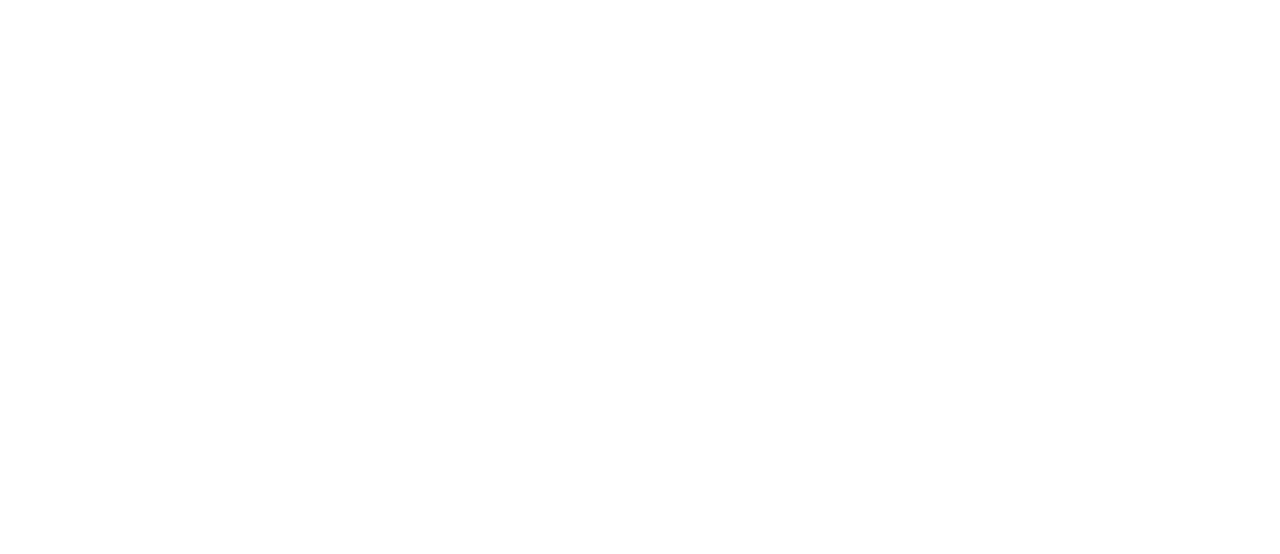
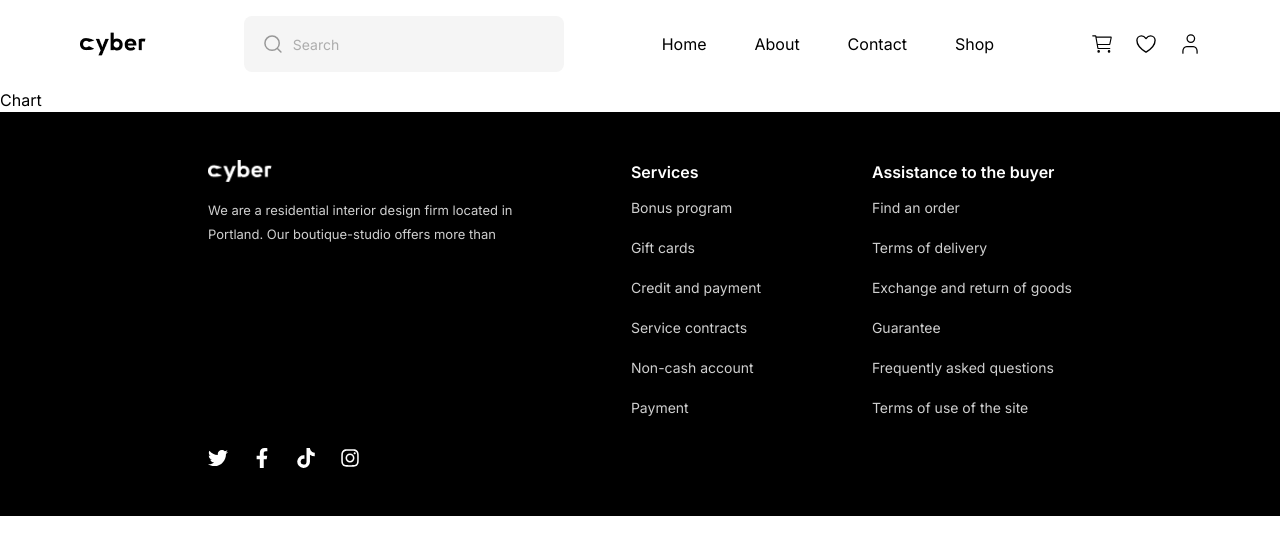
Before and after one commit to Ellham-dev/estore-react, a React (Vite) app: page /chart in a window 1280 px wide. Before the commit this address had no page. Shown: the top 554 px of the page. Built offline with nearby package versions, Linux system fonts and the light colour scheme.

Commit message:
chart page create

```diff
--- a/src/App.jsx
+++ b/src/App.jsx
@@ -6,6 +6,7 @@
 import RootLayout from "./layout/RootLayout"
 import Shop from "./pages/Shop"
 import SinglePageProduct from "./components/SinglePageProduct"
+import Chart from "./components/Chart"
 
 
 const App = () => {
@@ -20,6 +21,7 @@
         <Route path="shop" element={<Shop/>}/>
         <Route path="shop/product" element={<SinglePageProduct/>}/>
         <Route path="product" element={<SinglePageProduct/>}/>
+        <Route path="chart" element={<Chart/>}/>
         </Route>
       </Routes>
     </>
--- /dev/null
+++ b/src/components/Chart.jsx
@@ -0,0 +1,9 @@
+import React from 'react'
+
+const Chart = () => {
+  return (
+    <div>Chart</div>
+  )
+}
+
+export default Chart
```
